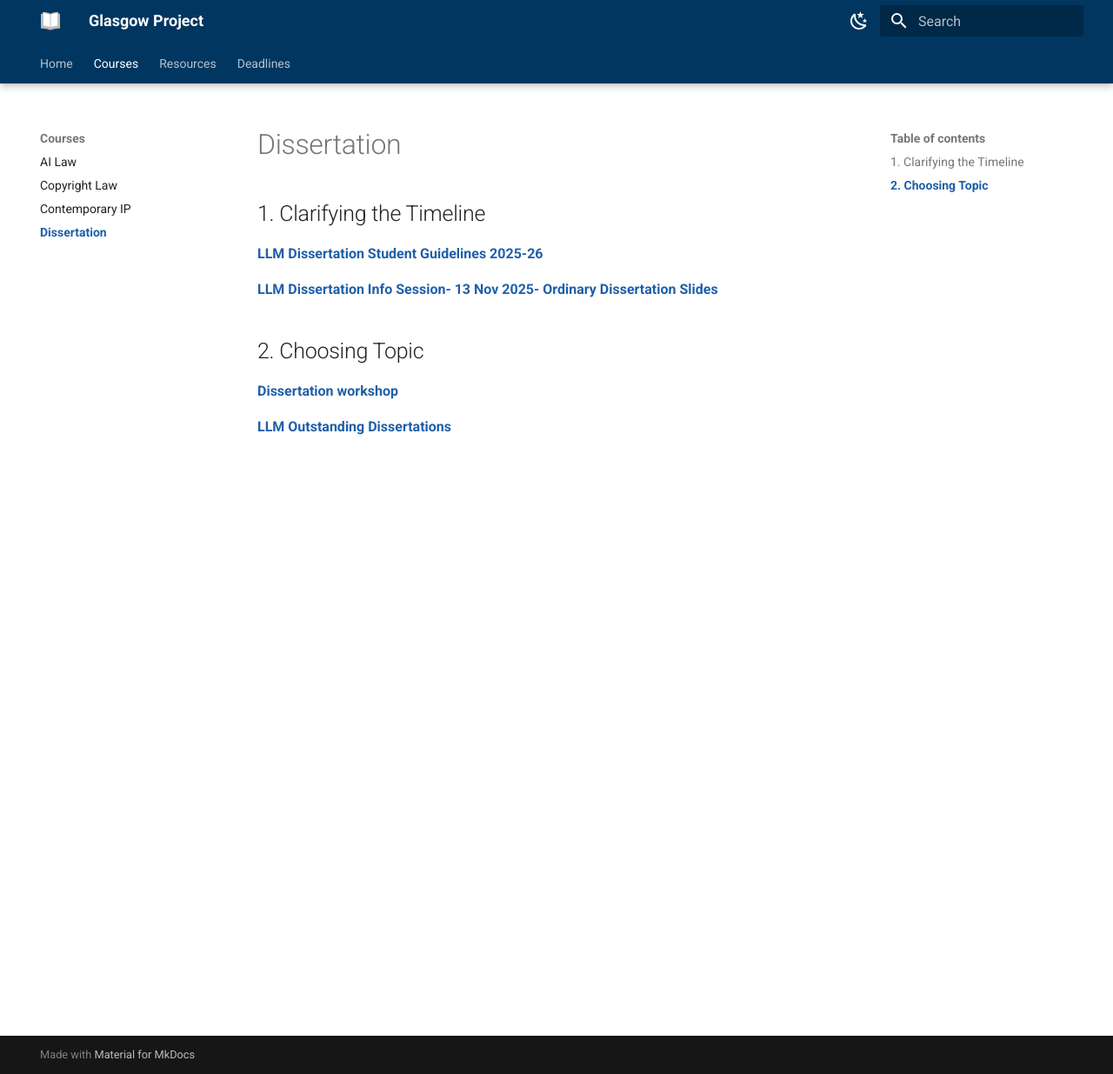
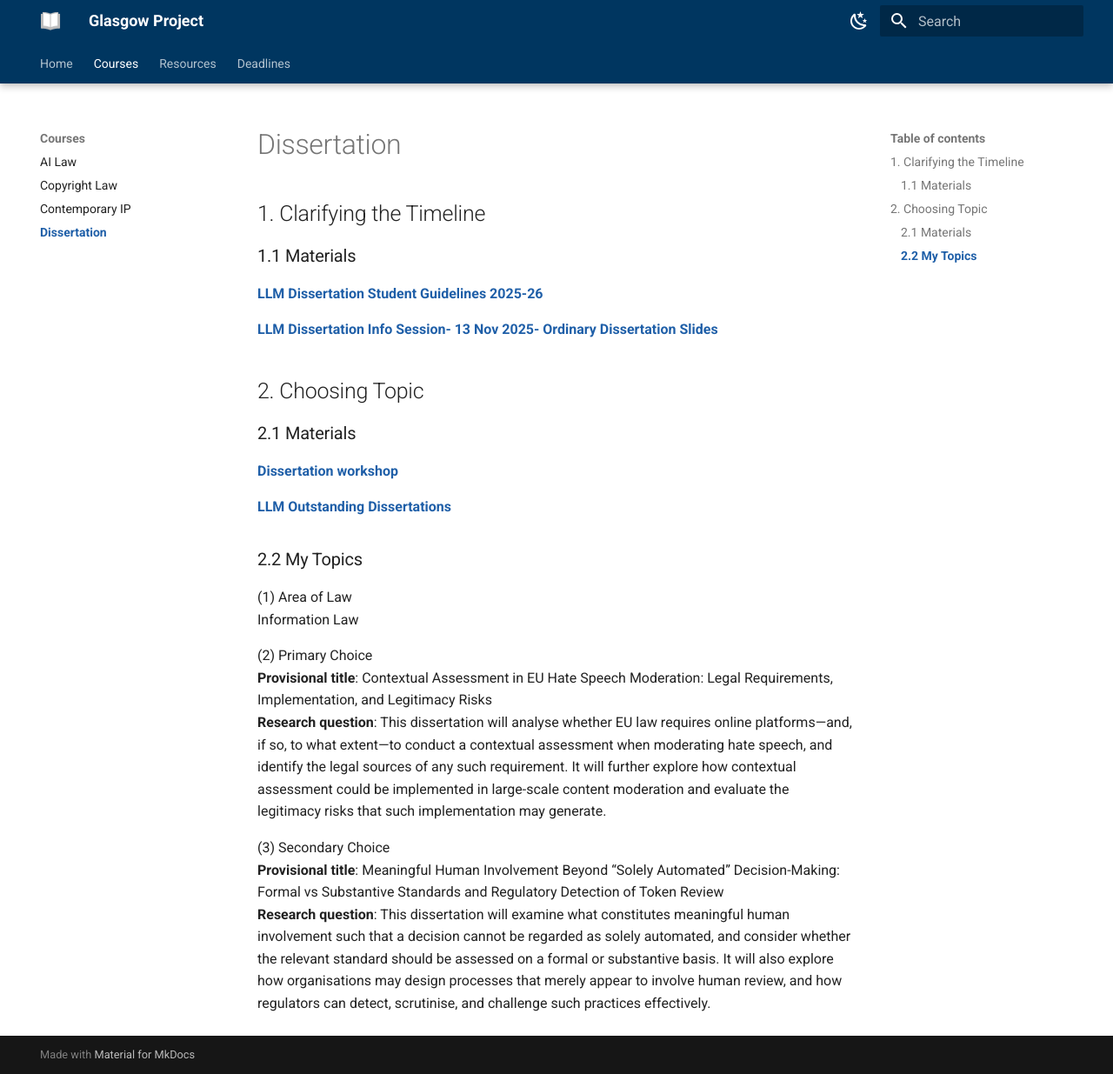
Before and after one commit to leetianshi/glasgow-project, an MkDocs documentation site: the page built from docs/Courses/Dissertation/Dissertation.md, in a window 1280 px wide and 1235 px high. Shown: the whole window at 87% size. Built offline with MkDocs 1.6.1 and Material for MkDocs 9.7.7, drawn with Linux system fonts in a browser that asks for light colours.

Commit message:
init mkdocs

```diff
--- a/docs/Courses/Dissertation/Dissertation.md
+++ b/docs/Courses/Dissertation/Dissertation.md
@@ -1,10 +1,24 @@
 # Dissertation
 ## 1. Clarifying the Timeline
+### 1.1 Materials
 [LLM Dissertation Student Guidelines 2025-26](./LLM%20Dissertation%20Student%20Guidelines%202025-26.pdf)
 
 [LLM Dissertation Info Session- 13 Nov 2025- Ordinary Dissertation Slides](./LLM%20Dissertation%20Info%20Session-%2013%20Nov%202025-%20Ordinary%20Dissertation%20Slides.pptx)
 
 ## 2. Choosing Topic
+### 2.1 Materials
 [Dissertation workshop](./Dissertation%20workshop.pdf)
 
 [LLM Outstanding Dissertations](<https://www.create.ac.uk/create-publications/llm-dissertation-examples/>)
+
+### 2.2 My Topics
+(1) Area of Law <br>
+Information Law
+
+(2) Primary Choice <br>
+**Provisional title**: Contextual Assessment in EU Hate Speech Moderation: Legal Requirements, Implementation, and Legitimacy Risks <br>
+**Research question**: This dissertation will analyse whether EU law requires online platforms—and, if so, to what extent—to conduct a contextual assessment when moderating hate speech, and identify the legal sources of any such requirement. It will further explore how contextual assessment could be implemented in large-scale content moderation and evaluate the legitimacy risks that such implementation may generate.
+
+(3) Secondary Choice <br>
+**Provisional title**: Meaningful Human Involvement Beyond “Solely Automated” Decision-Making: Formal vs Substantive Standards and Regulatory Detection of Token Review <br>
+**Research question**: This dissertation will examine what constitutes meaningful human involvement such that a decision cannot be regarded as solely automated, and consider whether the relevant standard should be assessed on a formal or substantive basis. It will also explore how organisations may design processes that merely appear to involve human review, and how regulators can detect, scrutinise, and challenge such practices effectively.
```
Also changed, not shown: docs/Courses/AI Law/AI Law.md (+1 -1 lines), 4 other files.
